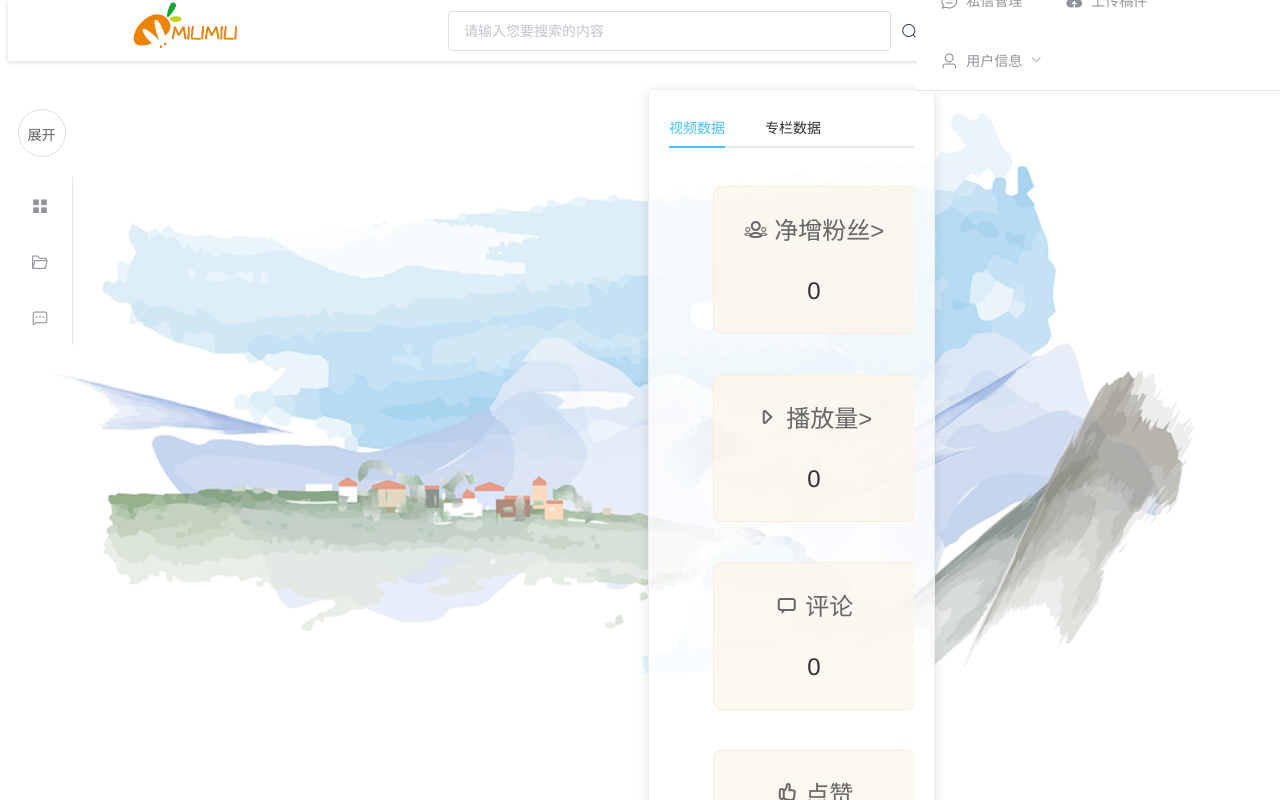
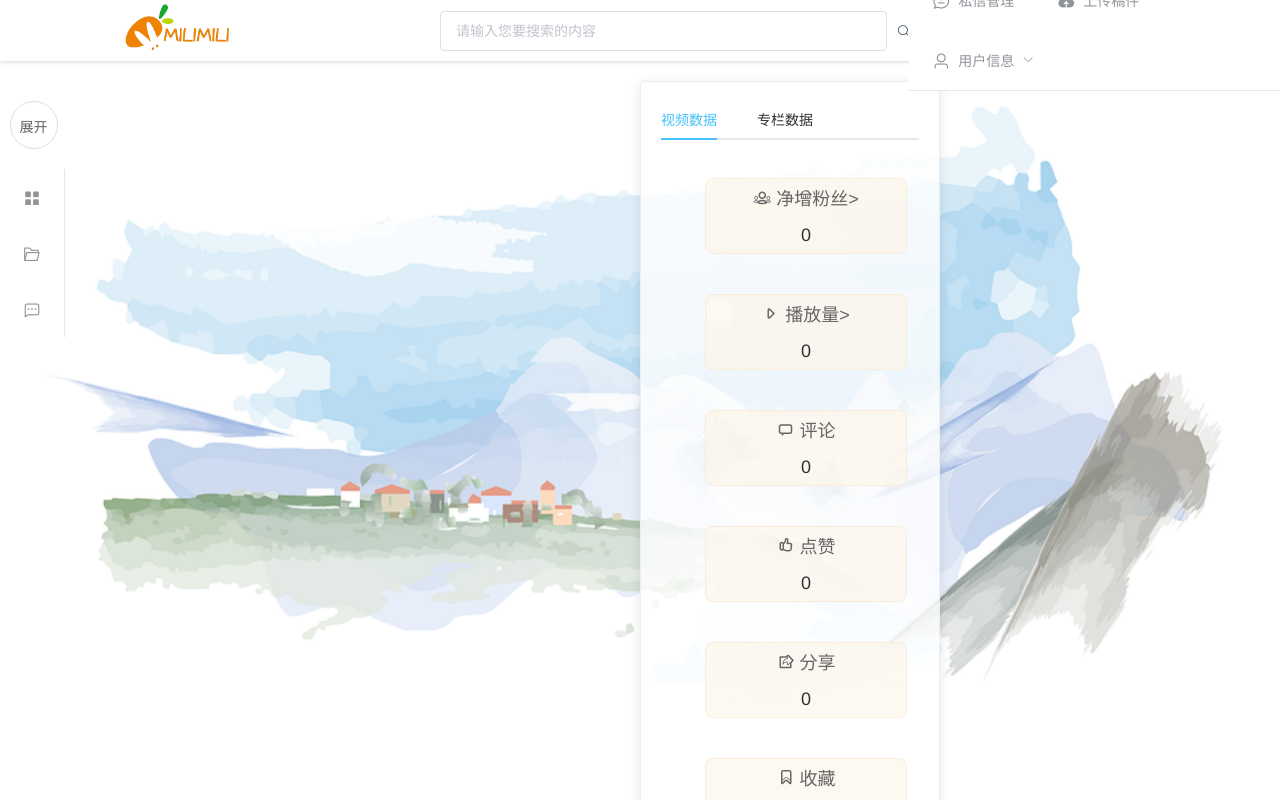
Before and after one commit to BUAA-GoodBro2021/MiliMili_frontend, a Vue app in the folder mili/: page /PChome in a window 1280 px wide. Shown: the top 800 px of the page. Built offline with nearby package versions, Linux system fonts and the light colour scheme.

Commit message:
全局css
在assets/css/global.css中

```diff
--- /dev/null
+++ b/mili/src/assets/css/global.css
@@ -0,0 +1,88 @@
+* {
+    margin: 0;
+    padding: 0;
+  }
+  /* em和i斜体清除 */
+  em,
+  i {
+    font-style: normal;
+  }
+  /* 去掉li的小圆点 */
+  li {
+    list-style: none;
+  }
+  img {
+    /* 照顾低版本浏览器 如果图片外边包含了链接 会有边框的问题 */
+    border: 0;
+    /* 取消图片底侧有空白缝隙的问题 */
+    vertical-align: middle;
+  }
+
+  button {
+    /* 当鼠标经过button按钮时 鼠标变成小手 */
+    cursor: pointer;
+  }
+
+  a {
+    color: #666;
+    text-decoration: none;
+  }
+
+  a:hover {
+    color: #c81623;
+  }
+
+  button,
+  input {
+    font-family: Microsoft Yahei, Heiti SC, arial, Hiragino Sans GB, "\5B8B\4F53",
+      sans-serif;
+    color: #666;
+  }
+
+  body {
+    /* 抗锯齿 让文字更加清晰 */
+    -webkit-font-smoothing: antialiased;
+    background-color: #fff;
+    font: 12px/1.5 Microsoft YaHei, Heiti SC, tahoma, arial, Hiragino Sans GB,
+      "\5B8B\4F53", sans-serif;
+    color: #666;
+    margin: 0;
+    padding: 0;
+  }
+
+  .hide,
+  .none {
+    display: none;
+  }
+  /* 清除浮动 */
+  .clearfix:after {
+    visibility: hidden;
+    clear: both;
+    display: block;
+    content: ".";
+    height: 0;
+  }
+
+  .clearfix {
+    *zoom: 1;
+  }
+
+  .mod_price {
+    font-size: 14px;
+    color: #e33333;
+  }
+
+  @font-face {
+    font-family: "icomoon";
+    src: url("../../assets/fonts/icomoon.eot?7kkyc2");
+    src: url("../../assets/fonts/icomoon.eot?7kkyc2#iefix")
+        format("embedded-opentype"),
+      url("../../assets/fonts/icomoon.ttf?7kkyc2") format("truetype"),
+      url("../../assets/fonts/icomoon.woff?7kkyc2") format("woff"),
+      url("../../assets/fonts/icomoon.svg?7kkyc2") format("svg");
+    font-weight: normal;
+    font-style: normal;
+  }
+  .icomoon {
+    font-family: icomoon;
+  }
--- a/mili/src/components/PC/PChome.vue
+++ b/mili/src/components/PC/PChome.vue
@@ -180,17 +180,7 @@ export default {
   border-radius: 1vh;
 }
 
-@font-face {
-  font-family: "icomoon";
-  src: url("../../assets/fonts/icomoon.eot?7kkyc2");
-  src: url("../../assets/fonts/icomoon.eot?7kkyc2#iefix")
-      format("embedded-opentype"),
-    url("../../assets/fonts/icomoon.ttf?7kkyc2") format("truetype"),
-    url("../../assets/fonts/icomoon.woff?7kkyc2") format("woff"),
-    url("../../assets/fonts/icomoon.svg?7kkyc2") format("svg");
-  font-weight: normal;
-  font-style: normal;
-}
+
 .icomoon {
   font-family: icomoon;
 }
--- a/mili/src/main.js
+++ b/mili/src/main.js
@@ -6,6 +6,7 @@ import axios from 'axios'
 import ElementUI from 'element-ui';
 import VueRouter from 'vue-router'
 import 'element-ui/lib/theme-chalk/index.css';
+import "@/assets/css/global.css"
 
 Vue.use(ElementUI);
 Vue.use(VueRouter)
--- a/mili/src/views/PersonalHomePage/PC.vue
+++ b/mili/src/views/PersonalHomePage/PC.vue
@@ -93,20 +93,6 @@ export default {
 <style scoped>
 /* 内外边距清零 */
 
-@font-face {
-  font-family: "icomoon";
-  src: url("../../assets/fonts/icomoon.eot?7kkyc2");
-  src: url("../../assets/fonts/icomoon.eot?7kkyc2#iefix")
-      format("embedded-opentype"),
-    url("../../assets/fonts/icomoon.ttf?7kkyc2") format("truetype"),
-    url("../../assets/fonts/icomoon.woff?7kkyc2") format("woff"),
-    url("../../assets/fonts/icomoon.svg?7kkyc2") format("svg");
-  font-weight: normal;
-  font-style: normal;
-}
-.icomoon {
-  font-family: icomoon;
-}
 
 ::v-deep .el-menu {
   background-color: rgba(255, 255, 255, 0.4);
@@ -159,9 +145,9 @@ export default {
   background-image: url("../../assets/PCM/BG16.webp"); /*68 12*/
   background-repeat: no-repeat;
   background-attachment: fixed;
-  background-size: 98%;
-  width: 99vw;
-  height: 89vh;
+  background-size: 100vw,100vh;
+  width: 100vw;
+  height: 100vh;
 }
 .opa {
   opacity: 80%;
```
